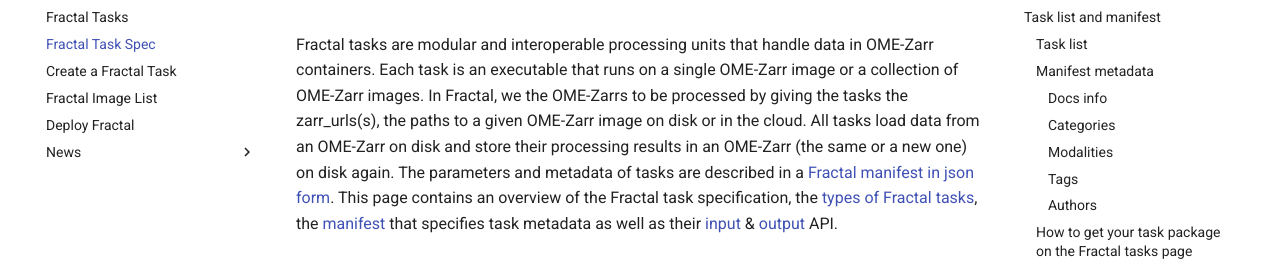
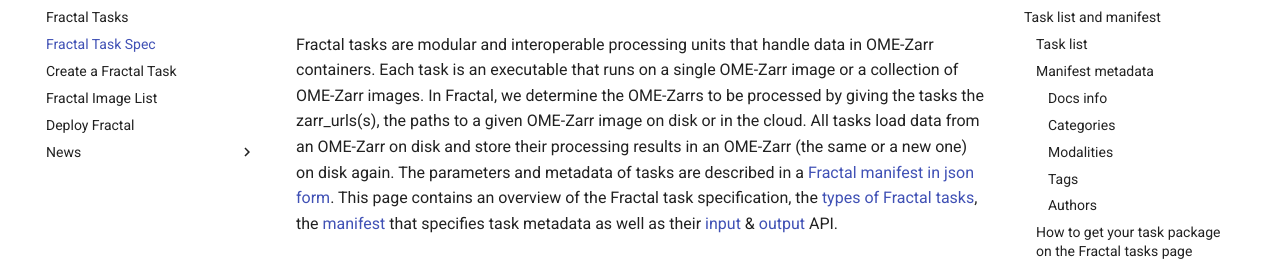
Before and after one commit to fractal-analytics-platform/fractal-analytics-platform.github.io, an MkDocs documentation site: the page built from docs/tasks_spec.md, in a window 1280 px wide and 1400 px high. Shown: the part 148-419 px from the top of the window. Built offline with MkDocs 1.6.1 and Material for MkDocs 9.7.7, drawn with Linux system fonts in a browser that asks for light colours; some of the changed text lies outside the part shown.

Commit message:
Improve tasks-spec docs

```diff
--- a/docs/tasks_spec.md
+++ b/docs/tasks_spec.md
@@ -4,7 +4,8 @@ layout: default
 
 # Fractal Tasks Specification
 
-Fractal tasks are modular and interoperable processing units that handle data in OME-Zarr containers. Each task is an executable that runs on a single OME-Zarr image or a collection of OME-Zarr images. In Fractal, we the OME-Zarrs to be processed by giving the tasks the zarr_urls(s), the paths to a given OME-Zarr image on disk or in the cloud. All tasks load data from an OME-Zarr on disk and store their processing results in an OME-Zarr (the same or a new one) on disk again. The parameters and metadata of tasks are described in a [Fractal manifest in json form](#task-list-and-manifest). This page contains an overview of the Fractal task specification, the [types of Fractal tasks](#task-types), the [manifest](#task-list-and-manifest) that specifies task metadata as well as their [input](#input-api) & [output](#output-api) API.
+Fractal tasks are modular and interoperable processing units that handle data in OME-Zarr containers. Each task is an executable that runs on a single OME-Zarr image or a collection of OME-Zarr images.
+In Fractal, we determine the OME-Zarrs to be processed by giving the tasks the zarr_urls(s), the paths to a given OME-Zarr image on disk or in the cloud. All tasks load data from an OME-Zarr on disk and store their processing results in an OME-Zarr (the same or a new one) on disk again. The parameters and metadata of tasks are described in a [Fractal manifest in json form](#task-list-and-manifest). This page contains an overview of the Fractal task specification, the [types of Fractal tasks](#task-types), the [manifest](#task-list-and-manifest) that specifies task metadata as well as their [input](#input-api) & [output](#output-api) API.
 
 ![Fractal task model](assets/fractal_tasks_model.png)
 
```
Also changed, not shown: other parts of docs/tasks_spec.md (+2 -0 lines).
